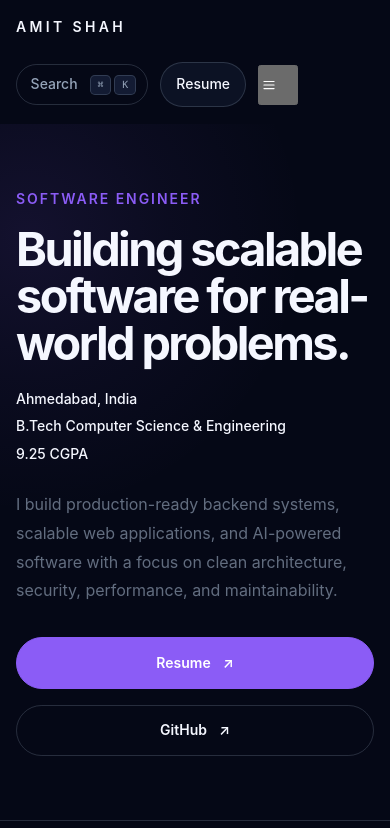
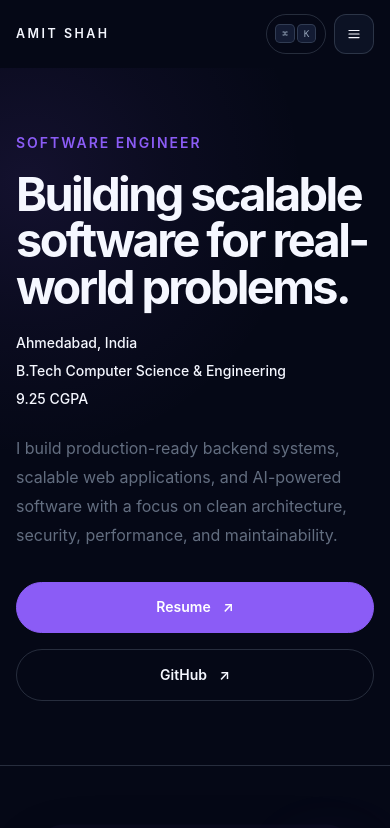
Before and after one commit to amitshahworks/amitdev, a React (Vite) app: page / in a window 390 px wide. Shown: the top 828 px of the page. Built offline with nearby package versions, Linux system fonts and the light colour scheme.

Commit message:
fix: improve mobile header layout

```diff
--- a/src/styles/header.css
+++ b/src/styles/header.css
@@ -3,8 +3,8 @@
   top: 0;
   z-index: var(--z-sticky);
   padding: var(--space-4) 0;
+  border-bottom: 1px solid transparent;
   background: transparent;
-  border-bottom: 1px solid transparent;
   transition:
     background-color var(--transition-base),
     border-color var(--transition-base),
@@ -13,22 +13,27 @@
 }
 
 .site-header.is-scrolled {
+  border-bottom-color: var(--color-border);
   background: var(--color-header-scrolled);
-  border-bottom-color: var(--color-border);
   box-shadow: var(--shadow-sm);
   backdrop-filter: blur(10px);
   -webkit-backdrop-filter: blur(10px);
 }
 
 .header-inner {
+  position: relative;
   display: flex;
   align-items: center;
   justify-content: space-between;
   gap: var(--space-6);
-  position: relative;
 }
 
+/* --------------------------------------------------
+   Brand
+-------------------------------------------------- */
+
 .brand {
+  flex-shrink: 0;
   color: var(--color-text);
   font-size: var(--text-sm);
   font-weight: 600;
@@ -37,64 +42,9 @@
   text-transform: uppercase;
 }
 
-.header-actions {
-  display: flex;
-  align-items: center;
-  gap: var(--space-3);
-}
-
-
-.resume-link{
-  border: 1px solid var(--color-border);
-  border-radius: var(--radius-pill);
-  background: var(--color-surface);
-  color: var(--color-text);
-  padding: 0.625rem 0.95rem;
-  font-size: var(--text-sm);
-  font-weight: 500;
-  cursor: pointer;
-  transition:
-    background-color var(--transition-fast),
-    border-color var(--transition-fast),
-    color var(--transition-fast),
-    transform var(--transition-fast);
-}
-
-.theme-toggle,
-.menu-toggle{
-    inline-size:2.5rem;
-    block-size:2.5rem;
-    padding:0;
-    display:inline-grid;
-    place-items:center;
-}
-
-.theme-toggle svg,
-.menu-toggle svg{
-    width:18px;
-    height:18px;
-    fill:currentColor;
-}
-
-.theme-toggle:hover,
-.resume-link:hover,
-.menu-toggle:hover,
-.theme-toggle:focus-visible,
-.resume-link:focus-visible,
-.menu-toggle:focus-visible {
-  border-color: var(--color-accent);
-  outline:none;
-  box-shadow:0 0 0 3px var(--color-accent-soft);
-  transform: translateY(-1px);
-}
-
-.resume-link {
-  text-decoration: none;
-}
-
-.menu-toggle {
-  display: none;
-}
+/* --------------------------------------------------
+   Navigation
+-------------------------------------------------- */
 
 .site-nav {
   margin-left: auto;
@@ -104,16 +54,22 @@
   display: flex;
   align-items: center;
   gap: var(--space-6);
-  list-style: none;
   margin: 0;
   padding: 0;
+  list-style: none;
 }
 
 .site-nav a {
   color: var(--color-text-muted);
+  font-size: var(--text-sm);
   text-decoration: none;
-  font-size: var(--text-sm);
   transition: color var(--transition-fast);
+}
+
+.site-nav a:hover,
+.site-nav a:focus-visible {
+  color: var(--color-text);
+  outline: none;
 }
 
 .site-nav__link {
@@ -144,11 +100,46 @@
   transform: scaleX(1);
 }
 
-.site-nav a:hover,
-.site-nav a:focus-visible {
+/* --------------------------------------------------
+   Header Actions
+-------------------------------------------------- */
+
+.header-actions {
+  display: flex;
+  flex-shrink: 0;
+  align-items: center;
+  gap: var(--space-3);
+}
+
+/* --------------------------------------------------
+   Resume
+-------------------------------------------------- */
+
+.resume-link {
+  display: inline-flex;
+  align-items: center;
+  justify-content: center;
+  min-height: 2.5rem;
+  padding: 0.625rem 0.95rem;
+  border: 1px solid var(--color-border);
+  border-radius: var(--radius-pill);
+  background: var(--color-surface);
   color: var(--color-text);
-  outline: none;
+  font-size: var(--text-sm);
+  font-weight: 500;
+  text-decoration: none;
+  cursor: pointer;
+  transition:
+    background-color var(--transition-fast),
+    border-color var(--transition-fast),
+    color var(--transition-fast),
+    box-shadow var(--transition-fast),
+    transform var(--transition-fast);
 }
+
+/* --------------------------------------------------
+   Command Trigger
+-------------------------------------------------- */
 
 .command-trigger {
   display: inline-flex;
@@ -160,23 +151,16 @@
   border-radius: var(--radius-pill);
   background: transparent;
   color: var(--color-text-muted);
+  font: inherit;
   cursor: pointer;
+  appearance: none;
+  -webkit-appearance: none;
   transition:
     background-color var(--transition-fast),
     border-color var(--transition-fast),
     color var(--transition-fast),
-    transform var(--transition-fast),
-    box-shadow var(--transition-fast);
-}
-
-.command-trigger:hover,
-.command-trigger:focus-visible {
-  border-color: rgba(139, 92, 246, 0.42);
-  background: var(--color-accent-soft);
-  color: var(--color-text);
-  box-shadow: 0 0 0 3px rgba(139, 92, 246, 0.08);
-  outline: none;
-  transform: translateY(-1px);
+    box-shadow var(--transition-fast),
+    transform var(--transition-fast);
 }
 
 .command-trigger__label {
@@ -206,33 +190,139 @@
   line-height: 1;
 }
 
+/* --------------------------------------------------
+   Menu Button
+-------------------------------------------------- */
+
+.menu-toggle {
+  display: none;
+  place-items: center;
+  width: 2.5rem;
+  height: 2.5rem;
+  padding: 0;
+  border: 1px solid var(--color-border);
+  border-radius: var(--radius-md);
+  background: var(--color-surface);
+  color: var(--color-text);
+  font: inherit;
+  cursor: pointer;
+  appearance: none;
+  -webkit-appearance: none;
+  transition:
+    background-color var(--transition-fast),
+    border-color var(--transition-fast),
+    color var(--transition-fast),
+    box-shadow var(--transition-fast),
+    transform var(--transition-fast);
+}
+
+.menu-toggle svg {
+  width: 1.125rem;
+  height: 1.125rem;
+  fill: currentColor;
+}
+
+/* --------------------------------------------------
+   Shared Interaction States
+-------------------------------------------------- */
+
+.command-trigger:hover,
+.command-trigger:focus-visible,
+.resume-link:hover,
+.resume-link:focus-visible,
+.menu-toggle:hover,
+.menu-toggle:focus-visible {
+  border-color: var(--color-accent);
+  background-color: var(--color-accent-soft);
+  color: var(--color-text);
+  outline: none;
+  box-shadow: 0 0 0 3px rgba(139, 92, 246, 0.08);
+  transform: translateY(-1px);
+}
+
+/* --------------------------------------------------
+   Mobile
+-------------------------------------------------- */
+
 @media (max-width: 48rem) {
+  .site-header {
+    padding: 0.85rem 0;
+  }
+
   .header-inner {
-    flex-wrap: wrap;
+    flex-wrap: nowrap;
+    gap: var(--space-3);
+  }
+
+  .brand {
+    min-width: 0;
+    margin-right: auto;
+    font-size: 0.78rem;
+    letter-spacing: 0.2em;
+    white-space: nowrap;
+  }
+
+  .header-actions {
+    gap: var(--space-2);
+  }
+
+  /*
+   * Resume is already prominently available in the Hero section.
+   * Hiding it here prevents the mobile header from wrapping.
+   */
+  .resume-link {
+    display: none;
+  }
+
+  .command-trigger {
+    min-width: auto;
+    min-height: 2.5rem;
+    padding: 0.45rem 0.55rem;
+    gap: 0;
+  }
+
+  .command-trigger__label {
+    display: none;
+  }
+
+  .command-trigger__shortcut {
+    gap: 0.15rem;
+  }
+
+  .command-trigger__shortcut kbd {
+    min-width: 1.2rem;
+    min-height: 1.2rem;
+    padding: 0.08rem 0.2rem;
+    font-size: 0.58rem;
   }
 
   .menu-toggle {
-    display: inline-flex;
+    display: inline-grid;
+    flex-shrink: 0;
   }
 
+  /*
+   * The menu opens below the fixed header row rather than forcing
+   * the brand and action buttons onto separate rows.
+   */
   .site-nav {
+    position: absolute;
+    top: calc(100% + var(--space-3));
+    right: 0;
+    left: 0;
     display: none;
     width: 100%;
-    order: 3;
-    margin-left: 0;
-    margin-top: var(--space-3);
+    margin: 0;
   }
-
-
 
   .site-nav.is-open {
     display: block;
   }
 
-
   .site-nav ul {
     flex-direction: column;
-    align-items: flex-start;
+    align-items: stretch;
+    gap: var(--space-1);
     padding: var(--space-4);
     border: 1px solid var(--color-border);
     border-radius: var(--radius-lg);
@@ -240,14 +330,62 @@
     box-shadow: var(--shadow-md);
   }
 
+  .site-nav li {
+    width: 100%;
+  }
+
   .site-nav__link {
     width: 100%;
-  padding: 0.5rem 0;
+    padding: 0.65rem 0.5rem;
   }
 
   .site-nav__link::after {
     right: auto;
-  bottom: 0.15rem;
+    bottom: 0.25rem;
+    left: 0.5rem;
     width: 2rem;
   }
 }
+
+/* --------------------------------------------------
+   Very Small Mobile
+-------------------------------------------------- */
+
+@media (max-width: 23rem) {
+  .brand {
+    font-size: 0.7rem;
+    letter-spacing: 0.15em;
+  }
+
+  .command-trigger__shortcut kbd:first-child {
+    display: none;
+  }
+
+  .command-trigger {
+    width: 2.5rem;
+    justify-content: center;
+  }
+}
+
+/* --------------------------------------------------
+   Reduced Motion
+-------------------------------------------------- */
+
+@media (prefers-reduced-motion: reduce) {
+  .site-header,
+  .site-nav__link::after,
+  .command-trigger,
+  .resume-link,
+  .menu-toggle {
+    transition: none;
+  }
+
+  .command-trigger:hover,
+  .command-trigger:focus-visible,
+  .resume-link:hover,
+  .resume-link:focus-visible,
+  .menu-toggle:hover,
+  .menu-toggle:focus-visible {
+    transform: none;
+  }
+}
```
Lines whose indentation alone changed are shown as unchanged.
